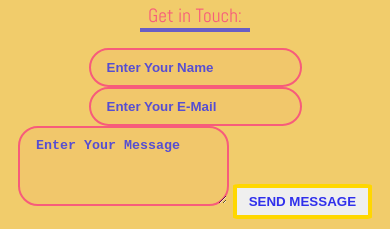
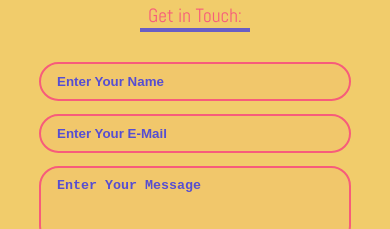
Before and after one commit to irakli12345/Grid-Landing-Page, a plain HTML site: page index.html in a window 390 px wide. Shown: the part 983-1212 px from the top of the page. Drawn offline with Linux system fonts and the light colour scheme.

Commit message:
styled form to be responsive

```diff
--- a/index.html
+++ b/index.html
@@ -96,12 +96,12 @@
     </section>
     <section>
       <h1>Get in Touch:</h1>
-      <form>
+      <form style="display: flex; flex-direction: column; align-items: center">
         <input type="text" placeholder="Enter your Name" />
         <input type="text" placeholder="Enter your E-Mail" />
         <textarea placeholder="enter your message"></textarea>
         <button type="submit" class="button">Send Message</button>
-      </form>
+      </form styl>
     </section>
     <section class="footer">
       <a href="fb-link"><img src="assets/facebook.png"/></a>
--- a/style.css
+++ b/style.css
@@ -179,6 +179,20 @@ nav {
   margin-left: 1rem;
 }
 
+form > * {
+  width: 80%;
+  margin-top: 1em;
+}
+input:focus {
+  border: 3px solid crimson;
+}
+textarea:focus {
+  border: 3px solid crimson;
+}
+button {
+  background: none;
+}
+
 /* styles for small tablets */
 @media screen and (min-width: 680px) {
   body {
@@ -199,6 +213,9 @@ nav {
   #portfolio-text {
     margin-top: 0;
   }
+  form > * {
+    width: 30%;
+  }
 }
 /* styles for large tablets and small laptops */
 @media screen and (min-width: 960px) {
```
